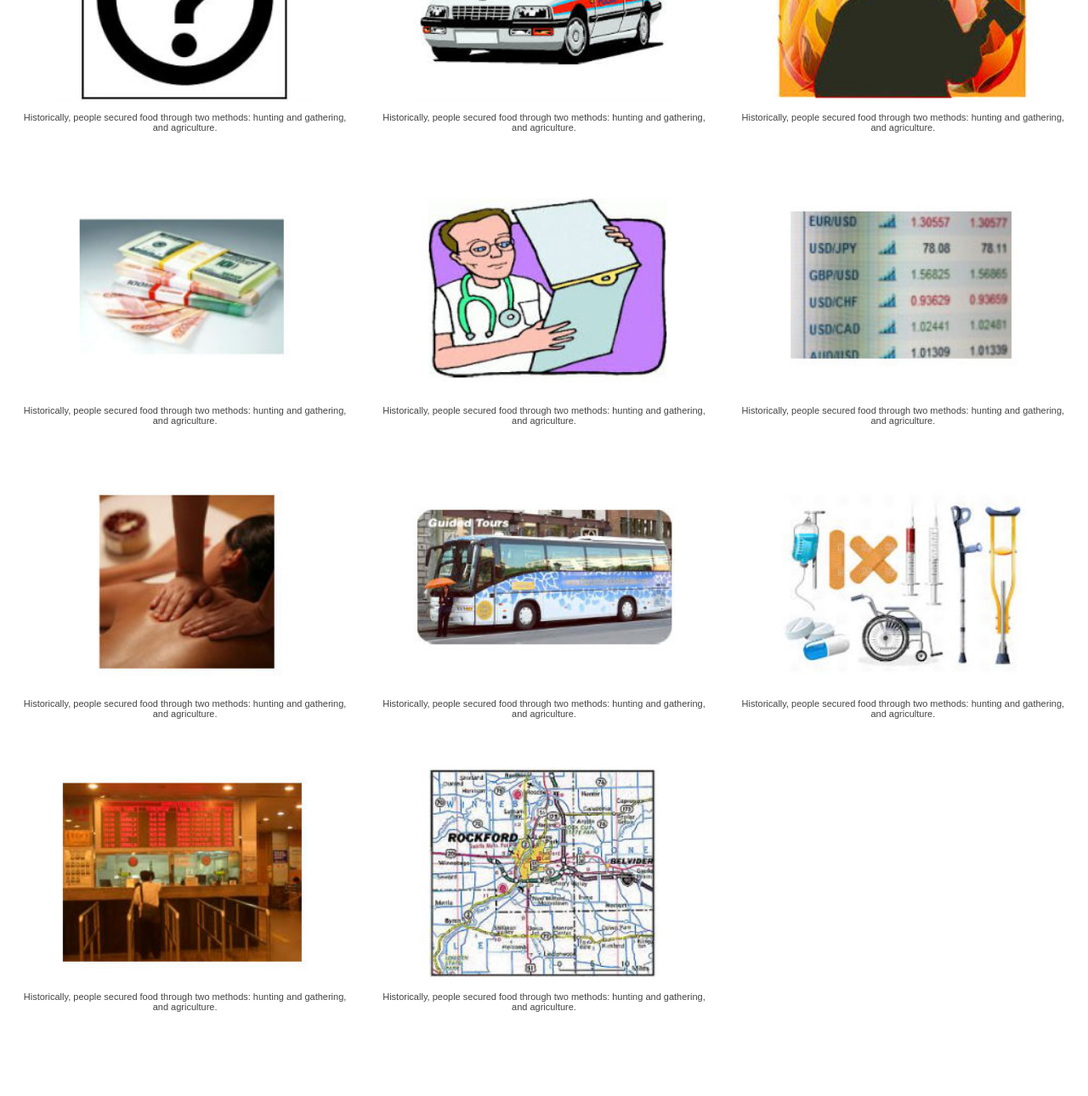
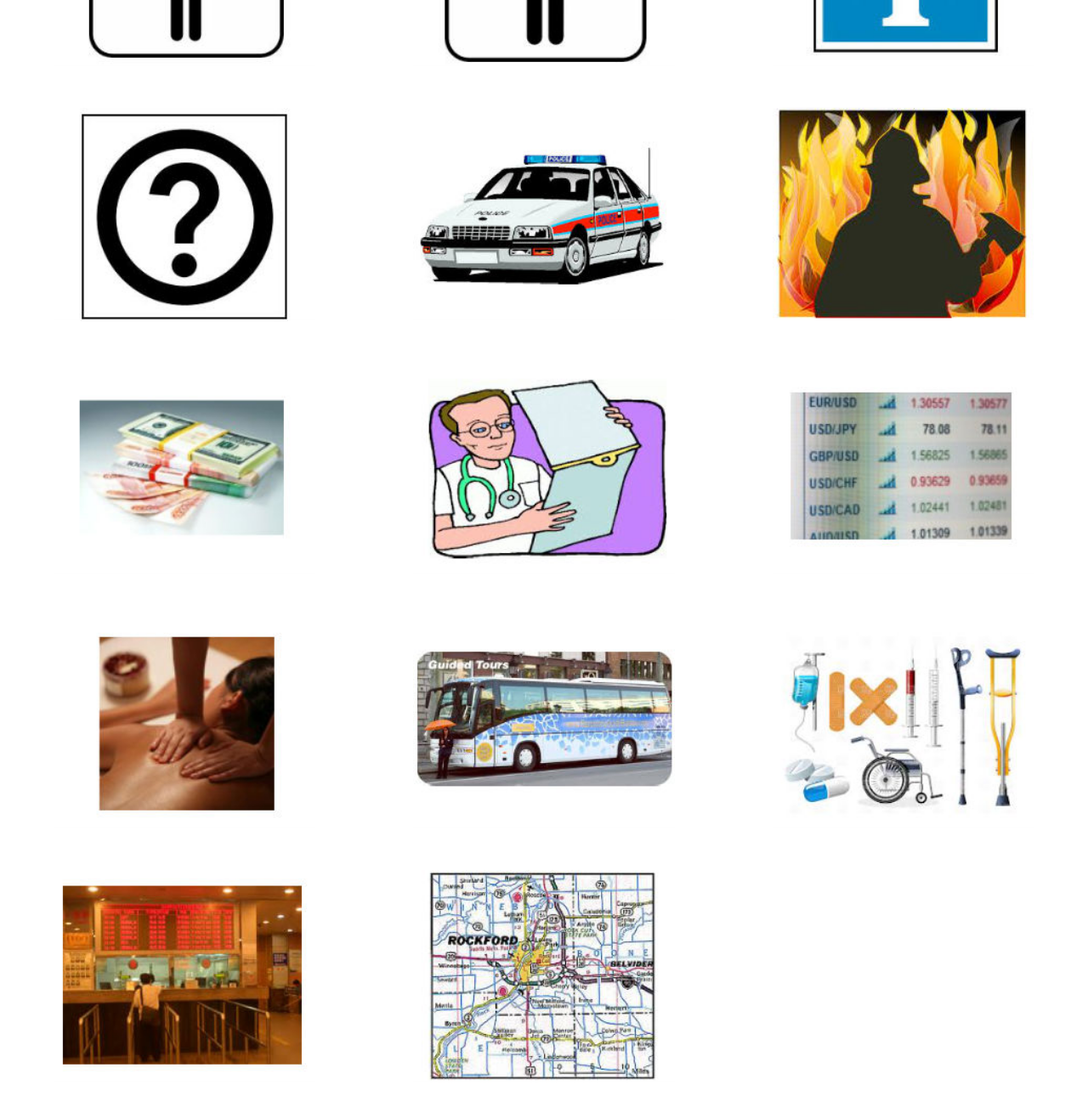
Before and after one commit to jyotiprava/supad1, a plain HTML site: page services.htm in a window 1280 px wide. Shown: the part 905-2195 px from the top of the page at 85% size. Before the commit the page ends 2120 px from the top, so only its background shows below. Drawn offline with Linux system fonts and the light colour scheme.

Commit message:
Update services.htm

```diff
--- a/services.htm
+++ b/services.htm
@@ -51,7 +51,7 @@
 </head>
 <body>
 <div style="height:auto; width:100%; float: left; text-align: center;">
-					<a href="index.html"><img src="images/logo.png" style="width:35%;height: auto;" ></a>
+					<a href="index.html"><img src="images/logo.png" style="width:60%;height: auto; margin-top: 2%;" ></a>
 			</div>
 <div id="wrapper">
 	<div id="scroller">
@@ -62,18 +62,11 @@
 						<a href="services/s1.jpg"><img src="services/services1.jpg" style="width:80%; height: auto; "></a>
 
 
-
-						<p>Historically, people secured food through two methods: hunting and gathering, and agriculture. </p>
-
-
                         </div>
 			<div class="photobox">
 
 
 						<a href="services/s2.jpg"><img src="services/services2.jpg" style="width:80%; height: auto; "></a>
-
-
-						<p>Historically, people secured food through two methods: hunting and gathering, and agriculture. </p>
 
 
                         </div>
@@ -83,10 +76,6 @@
 						<a href="services/s3.jpg"><img src="services/services3.jpg" style="width:80%; height: auto; "></a>
 
 
-
-						<p>Historically, people secured food through two methods: hunting and gathering, and agriculture. </p>
-
-
                         </div>
 			<div class="photobox">
 
@@ -94,19 +83,11 @@
 						<a href="services/s4.jpg"><img src="services/services4.jpg" style="width:80%; height: auto; "></a>
 
 
-
-						<p>Historically, people secured food through two methods: hunting and gathering, and agriculture. </p>
-
-
                         </div>
 			<div class="photobox">
 
 
 						<a href="services/s5.jpg"><img src="services/services5.jpg" style="width:80%; height: auto; "></a>
-
-
-
-						<p>Historically, people secured food through two methods: hunting and gathering, and agriculture. </p>
 
 
                         </div>
@@ -117,18 +98,11 @@
 
 
 
-						<p>Historically, people secured food through two methods: hunting and gathering, and agriculture. </p>
-
-
                         </div>
 			<div class="photobox">
 
 
 						<a href="services/s7.jpg"><img src="services/services7.jpg" style="width:80%; height: auto; "></a>
-
-
-
-						<p>Historically, people secured food through two methods: hunting and gathering, and agriculture. </p>
 
 
                         </div>
@@ -138,19 +112,11 @@
 						<a href="services/s8.jpg"><img src="services/services8.jpg" style="width:80%; height: auto; "></a>
 
 
-
-						<p>Historically, people secured food through two methods: hunting and gathering, and agriculture. </p>
-
-
                         </div>
 			<div class="photobox">
 
 
 						<a href="services/s9.jpg"><img src="services/services9.jpg" style="width:80%; height: auto; "></a>
-
-
-
-						<p>Historically, people secured food through two methods: hunting and gathering, and agriculture. </p>
 
 
                         </div>
@@ -161,18 +127,11 @@
 
 
 
-						<p>Historically, people secured food through two methods: hunting and gathering, and agriculture. </p>
-
-
                         </div>
 			<div class="photobox">
 
 
 						<a href="services/s11.jpg"><img src="services/services11.jpg" style="width:80%; height: auto; "></a>
-
-
-
-						<p>Historically, people secured food through two methods: hunting and gathering, and agriculture. </p>
 
 
                         </div>
@@ -183,9 +142,6 @@
 
 
 
-						<p>Historically, people secured food through two methods: hunting and gathering, and agriculture. </p>
-
-
                         </div>
 			<div class="photobox">
 
@@ -194,18 +150,12 @@
 
 
 
-						<p>Historically, people secured food through two methods: hunting and gathering, and agriculture. </p>
-
-
                         </div>
 			<div class="photobox">
 
 
 						<a href="services/s14.jpg"><img src="services/services14.jpg" style="width:80%; height: auto; "></a>
 
-
-
-						<p>Historically, people secured food through two methods: hunting and gathering, and agriculture. </p>
 
 
                         </div>
```
